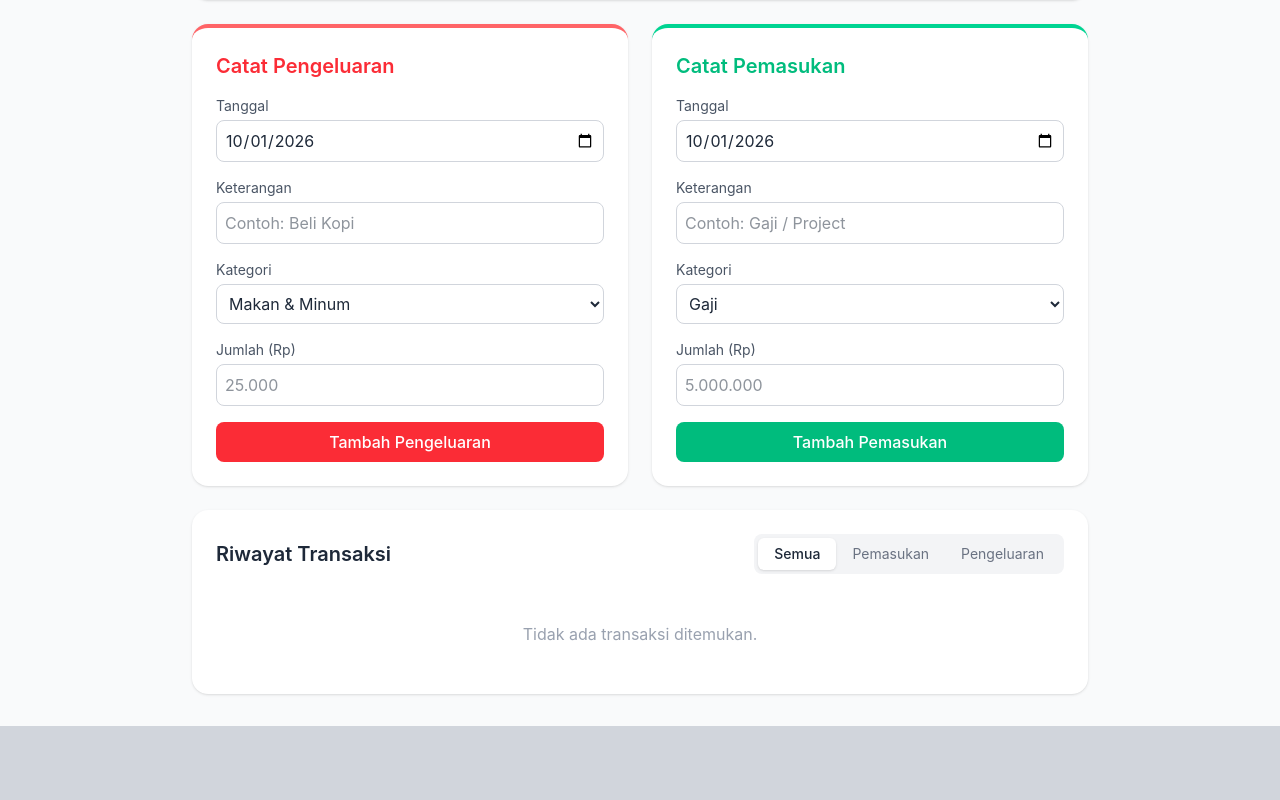
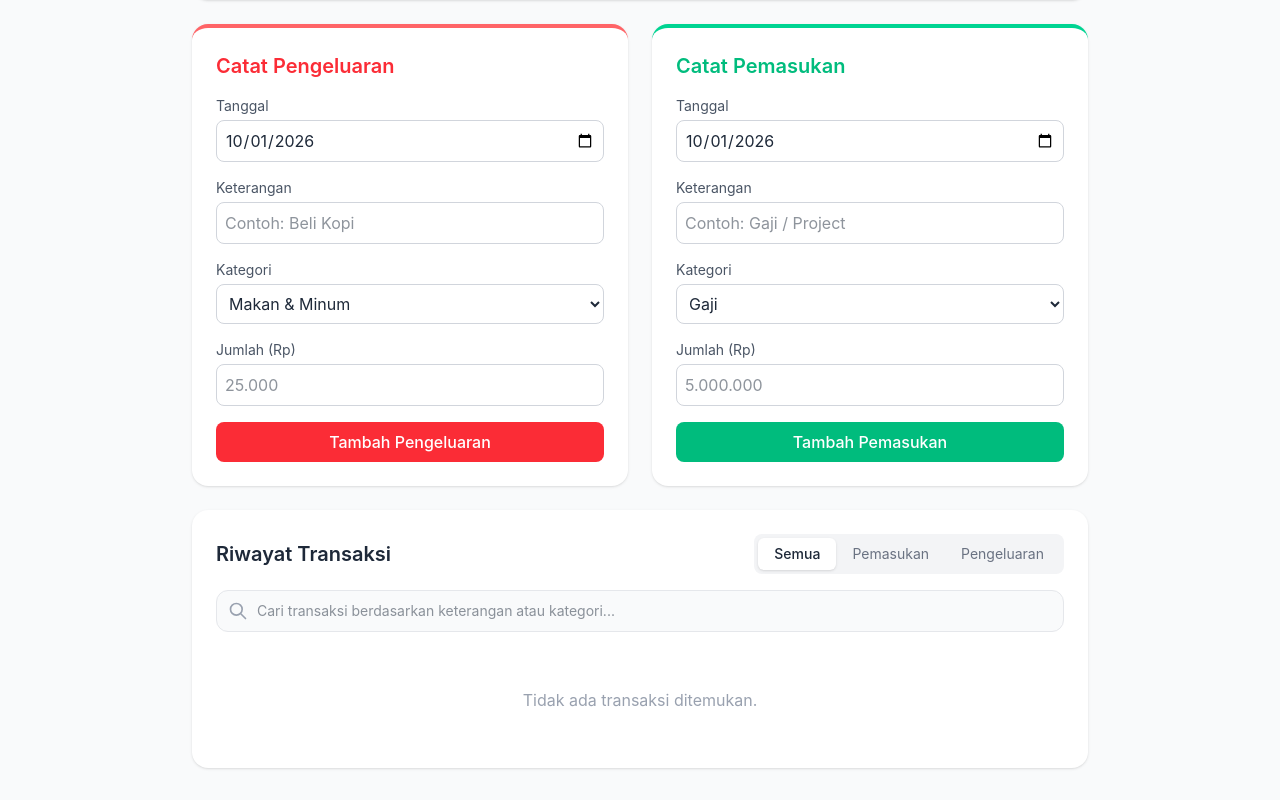
Before and after one commit to husnifatah-dev/expense-tracker, a React (Vite) app: page / in a window 1280 px wide. Shown: the part 580-1380 px from the top of the page. Before the commit the page ends 1306 px from the top, so only its background shows below. Built offline with nearby package versions, Linux system fonts and the light colour scheme.

Commit message:
feat: add search bar to filter transactions by description and category

```diff
--- a/src/components/TransactionList.tsx
+++ b/src/components/TransactionList.tsx
@@ -1,3 +1,5 @@
+// src/components/TransactionList.tsx
+import { useState } from 'react';
 import { type Transaction } from '../types';
 import Swal from 'sweetalert2';
 
@@ -10,9 +12,16 @@ type TransactionListProps = {
 };
 
 export default function TransactionList({ transactions, filter, setFilter, onDelete, onEdit }: TransactionListProps) {
+  const [searchQuery, setSearchQuery] = useState('');
+
   const filteredTransactions = transactions.filter(t => {
-    if (filter === 'all') return true;
-    return t.type === filter;
+    const matchFilter = filter === 'all' ? true : t.type === filter;
+
+    const searchLower = searchQuery.toLowerCase();
+    const matchSearch = t.description.toLowerCase().includes(searchLower) ||
+                        (t.category && t.category.toLowerCase().includes(searchLower));
+
+    return matchFilter && matchSearch;
   });
 
   const sortedTransactions = [...filteredTransactions].sort((a, b) => {
@@ -51,19 +60,45 @@ export default function TransactionList({ transactions, filter, setFilter, onDel
 
   return (
     <div className="bg-white p-6 rounded-2xl shadow-sm">
-      <div className="flex flex-col sm:flex-row justify-between items-center mb-6 gap-4">
-        <h2 className="text-xl font-semibold text-gray-800">Riwayat Transaksi</h2>
+      <div className="flex flex-col gap-4 mb-6">
+        <div className="flex flex-col sm:flex-row justify-between items-center gap-4">
+          <h2 className="text-xl font-semibold text-gray-800">Riwayat Transaksi</h2>
 
-        <div className="flex bg-gray-100 p-1 rounded-lg">
-          <button onClick={() => setFilter('all')} className={`px-4 py-1.5 text-sm rounded-md transition-colors ${filter === 'all' ? 'bg-white shadow-sm font-medium text-gray-800' : 'text-gray-500 hover:text-gray-700'}`}>Semua</button>
-          <button onClick={() => setFilter('income')} className={`px-4 py-1.5 text-sm rounded-md transition-colors ${filter === 'income' ? 'bg-white shadow-sm font-medium text-emerald-600' : 'text-gray-500 hover:text-gray-700'}`}>Pemasukan</button>
-          <button onClick={() => setFilter('expense')} className={`px-4 py-1.5 text-sm rounded-md transition-colors ${filter === 'expense' ? 'bg-white shadow-sm font-medium text-red-600' : 'text-gray-500 hover:text-gray-700'}`}>Pengeluaran</button>
+          {/* Tab Filter */}
+          <div className="flex bg-gray-100 p-1 rounded-lg">
+            <button onClick={() => setFilter('all')} className={`px-4 py-1.5 text-sm rounded-md transition-colors ${filter === 'all' ? 'bg-white shadow-sm font-medium text-gray-800' : 'text-gray-500 hover:text-gray-700'}`}>Semua</button>
+            <button onClick={() => setFilter('income')} className={`px-4 py-1.5 text-sm rounded-md transition-colors ${filter === 'income' ? 'bg-white shadow-sm font-medium text-emerald-600' : 'text-gray-500 hover:text-gray-700'}`}>Pemasukan</button>
+            <button onClick={() => setFilter('expense')} className={`px-4 py-1.5 text-sm rounded-md transition-colors ${filter === 'expense' ? 'bg-white shadow-sm font-medium text-red-600' : 'text-gray-500 hover:text-gray-700'}`}>Pengeluaran</button>
+          </div>
+        </div>
+
+        {/* KOLOM PENCARIAN (SEARCH BAR) */}
+        <div className="relative">
+          <div className="absolute inset-y-0 left-0 pl-3 flex items-center pointer-events-none">
+            {/* Ikon Kaca Pembesar */}
+            <svg className="h-5 w-5 text-gray-400" fill="none" viewBox="0 0 24 24" stroke="currentColor">
+              <path strokeLinecap="round" strokeLinejoin="round" strokeWidth={2} d="M21 21l-6-6m2-5a7 7 0 11-14 0 7 7 0 0114 0z" />
+            </svg>
+          </div>
+          <input
+            type="text"
+            placeholder="Cari transaksi berdasarkan keterangan atau kategori..."
+            value={searchQuery}
+            onChange={(e) => setSearchQuery(e.target.value)}
+            className="w-full pl-10 pr-4 py-2.5 bg-gray-50 border border-gray-200 rounded-xl focus:outline-none focus:ring-2 focus:ring-indigo-200 focus:bg-white transition-all text-sm"
+          />
         </div>
       </div>
 
-      {/* 3. Render array yang sudah di-sort (sortedTransactions) */}
+      {/* 3. Render array yang sudah difilter dan disort (sortedTransactions) */}
       {sortedTransactions.length === 0 ? (
-        <p className="text-center text-gray-400 py-6">Tidak ada transaksi ditemukan.</p>
+        <div className="text-center py-8">
+          <p className="text-gray-400">
+            {searchQuery
+              ? `Tidak ada transaksi yang cocok dengan pencarian "${searchQuery}".`
+              : "Tidak ada transaksi ditemukan."}
+          </p>
+        </div>
       ) : (
         <ul className="space-y-3">
           {sortedTransactions.map((t) => (
@@ -91,16 +126,18 @@ export default function TransactionList({ transactions, filter, setFilter, onDel
                   </div>
                 </div>
               </div>
+
               <div className="flex gap-2">
                 <button
                   onClick={() => onEdit(t)}
-                  className="text-sm text-blue-500 hover:text-red-500 px-3 py-1 bg-white border border-gray-200 rounded-lg hover:border-blue-200 transition-colors">
+                  className="text-sm text-blue-500 hover:text-blue-600 px-3 py-1 bg-white border border-gray-200 rounded-lg hover:border-blue-200 transition-colors"
+                >
                   Edit
                 </button>
-
                 <button
                   onClick={() => handleDeleteConfirm(t.id)}
-                  className="text-sm text-gray-400 hover:text-red-500 px-3 py-1 bg-white border border-gray-200 rounded-lg hover:border-red-200 transition-colors">
+                  className="text-sm text-gray-400 hover:text-red-500 px-3 py-1 bg-white border border-gray-200 rounded-lg hover:border-red-200 transition-colors"
+                >
                   Hapus
                 </button>
               </div>
```
